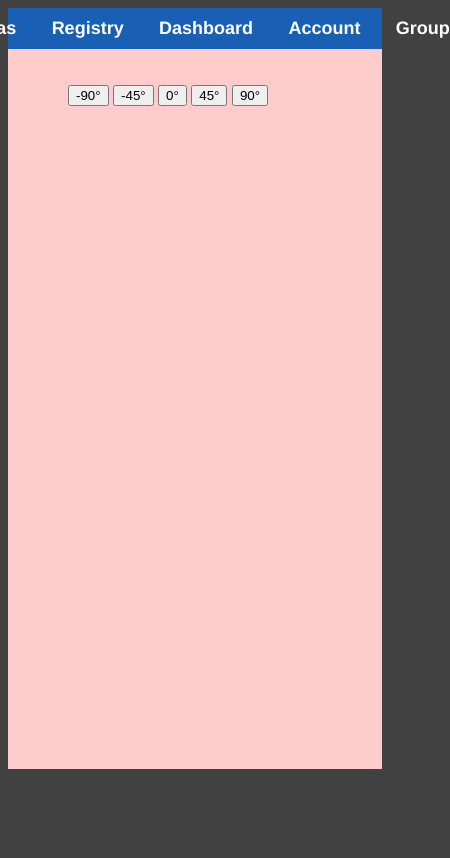
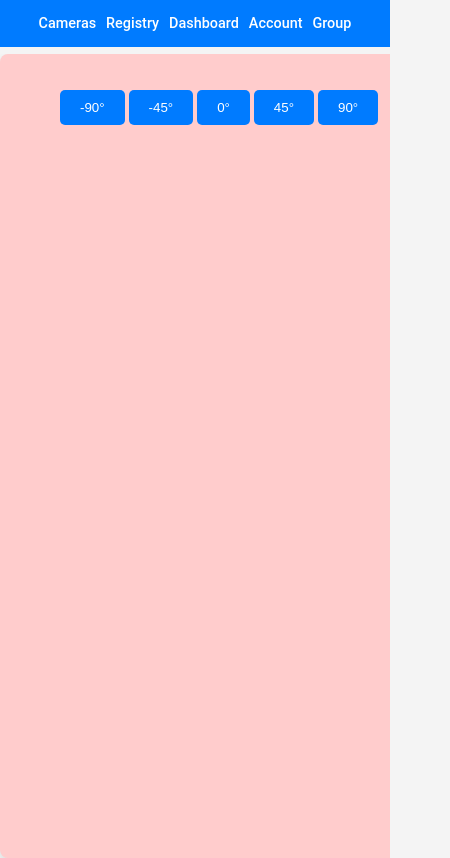
Before and after one commit to m1ca000/CentinelAI, a plain HTML site: page Pagina_Web/Dashboard/Dashboard.html in a window 390 px wide. Shown: the whole page, 450 px wide, since content can reach past the window. Drawn offline with nearby package versions, Linux system fonts and the light colour scheme.

Commit message:
fix: El dashboard es mas prolijo

```diff
--- a/Pagina_Web/Dashboard/dashboardStyle.css
+++ b/Pagina_Web/Dashboard/dashboardStyle.css
@@ -1,15 +1,19 @@
-body {
-    font-family: Helvetica;
-    background:rgb(65, 65, 65);
+/* General Reset and Body Styles */
+html, body {
+    height: 100%;
+    margin: 0;
+    font-family: 'Roboto', sans-serif;
+    background: #f4f4f4; /* Light background for the body */
 }
 
 /* Upper Bar */
 .upper-bar {
-    background-color: #195fb4;
+    background-color: #007bff; /* Blue color for the bar */
     color: #fff;
-    padding: 10px;
+    padding: 15px;
     text-align: center;
-    font-family: Helvetica, Arial, sans-serif;
+    font-size: 1.2em;
+    position: relative; /* Ensure it stays fixed at the top */
 }
 
 .upper-bar ul {
@@ -21,89 +25,127 @@ body {
 }
 
 .upper-bar li {
-    margin-right: 5%;
-    margin-left: 5%;
-    transition: transform 0.3s ease, color 0.3s ease;
+    margin: 0 10px;
+    transition: color 0.3s ease, transform 0.3s ease;
     cursor: pointer;
-    font-size: large;
-    font-weight: 600;
+    font-size: 1em;
+    font-weight: 500;
 }
 
 .upper-bar li:hover {
-    transform: scale(1.2);
-    color: #00ccf0;
+    color: #fff;
+    transform: scale(1.1);
 }
 
 .upper-bar li.active {
-    transform: scale(1.2);
-    color: #c466fb;
+    color: #c466fb; /* Highlight color for active item */
+}
+
+/* Content Container */
+.content {
+    margin-top: 7px; /* Space for the upper-bar */
+    display: flex;
+    flex-direction: column;
+    gap: 20px; /* Space between content blocks */
+    height: calc(100vh - 60px); /* Full viewport height minus the upper-bar height */
+    overflow: hidden; /* Prevent scrollbars due to absolute positioning */
+    position: relative; /* Ensure positioning for .block elements */
 }
 
 /* Content Blocks */
-.content {
-    position: relative;
-    height: 720px; /* Adjust based on content height */
-    overflow: hidden;
-}
-
 .block {
-    position: absolute;
+    background-color: #fff; /* White background for blocks */
+    border-radius: 8px; /* Rounded corners */
+    box-shadow: 0 4px 8px rgba(0,0,0,0.1); /* Subtle shadow */
+    padding: 20px;
+    transition: opacity 0.3s ease, transform 0.3s ease;
+    opacity: 0;
+    position: absolute; /* Absolute positioning for block transitions */
+    width: 100%;
+    height: calc(100% - 40px); /* Full height minus padding */
     top: 0;
-    width: 95%;
-    height: 100%;
-    padding: 20px;
-    transition: left 0.5s ease-in-out, opacity 0.5s ease-in-out;
-    opacity: 0;
-    display: none;
+    left: 0;
 }
 
 .block.active {
+    opacity: 1;
     display: block;
-    left: 0;
-    opacity: 1;
 }
 
 .block.slide-in-right {
-    left: 100%;
+    transform: translateX(100%);
 }
 
 .block.slide-out-right {
-    left: -100%;
+    transform: translateX(-100%);
 }
 
 .block.slide-in-left {
-    left: -100%;
+    transform: translateX(-100%);
 }
 
 .block.slide-out-left {
-    left: 100%;
+    transform: translateX(100%);
 }
 
+/* Specific Block Styles */
 .cameras {
-    background-color: #ffcccc;
+    background-color: #ffcccc; /* Light pink */
 }
 
 .registry {
-    background-color: #ccffcc;
+    background-color: #ccffcc; /* Light green */
 }
 
-.registry .Entry-Wrapper{
+.registry .Entry-Wrapper {
     width: 30%;
     height: 90%;
-    background-color: black;
+    background-color: #000; /* Black background for the entry wrapper */
     position: absolute;
     top: 20px;
     left: 20px;
+    border-radius: 8px; /* Rounded corners */
 }
 
 .dashboard {
-    background-color: #ccccff;
+    background-color: #ccccff; /* Light blue */
 }
 
 .account {
-    background-color: #ffffcc;
+    background-color: #ffffcc; /* Light yellow */
 }
 
 .group {
-    background-color: #ffccff;
+    background-color: #ffccff; /* Light purple */
 }
+
+/* Buttons */
+button {
+    background: #007bff; /* Blue background */
+    color: white;
+    border: none;
+    padding: 10px 20px;
+    border-radius: 5px;
+    cursor: pointer;
+    transition: background 0.3s ease;
+}
+
+button:hover {
+    background: #0056b3; /* Darker blue on hover */
+}
+
+/* Responsive Design */
+@media (max-width: 768px) {
+    .upper-bar {
+        font-size: 1em; /* Adjust font size for smaller screens */
+    }
+
+    .upper-bar li {
+        font-size: 0.9em; /* Slightly smaller font size for menu items */
+        margin: 0 5px;
+    }
+
+    .content {
+        padding: 10px; /* Reduce padding on smaller screens */
+    }
+}
```
